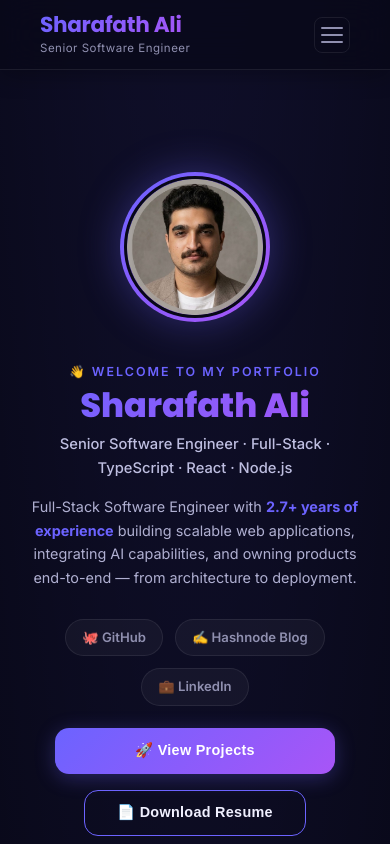
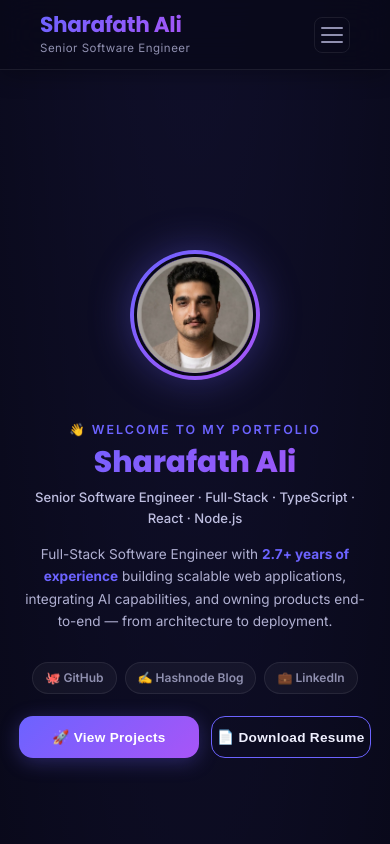
Before and after one commit to sharafath-ali/Personal-website, a React (Vite) app: page / in a window 390 px wide. Shown: the top 844 px of the page. Built offline with nearby package versions, Linux system fonts and the light colour scheme; a web font is replaced by a local one.

Commit message:
feat: Add Body.css for global styling.

```diff
--- a/src/Css/Body.css
+++ b/src/Css/Body.css
@@ -180,7 +180,10 @@
   box-shadow: 0 6px 22px rgba(108, 99, 255, 0.2);
 }
 
-.custom-link { text-decoration: none; }
+.custom-link {
+  text-decoration: none;
+  display: inline-flex;
+}
 
 /* ── RESPONSIVE ─────────────────────────────────────── */
 @media (max-width: 768px) {
@@ -202,6 +205,20 @@
   .avatar-ring { width: 150px; height: 150px; }
   .social-links, .buttons { justify-content: center; }
   .description { font-size: 0.9rem; max-width: 100%; }
-  .buttons { flex-direction: column; align-items: center; }
-  .btn-primary, .btn-outline { width: 100%; max-width: 280px; }
+  .buttons { flex-direction: row; justify-content: center; gap: 0.75rem; }
+  .btn-primary, .btn-outline { padding: 0.65rem 1.2rem; font-size: 0.82rem; flex: 1; max-width: 160px; height: 42px; }
+  .custom-link { flex: 1; max-width: 160px; display: flex; }
+  .custom-link .btn-outline { width: 100%; }
 }
+
+/* ── IPHONE SE & SMALL SCREENS ──────────────────────── */
+@media (max-width: 390px) {
+  .body-container { padding: 4.5rem 1.2rem 2.5rem; }
+  .avatar-ring { width: 130px; height: 130px; }
+  .hero-name { font-size: 1.85rem; }
+  .hero-role { font-size: 0.82rem; }
+  .description { font-size: 0.85rem; }
+  .social-links { gap: 0.5rem; }
+  .social-pill { font-size: 0.75rem; padding: 0.35rem 0.75rem; }
+  .btn-primary, .btn-outline { max-width: 260px; font-size: 0.85rem; }
+}
```
